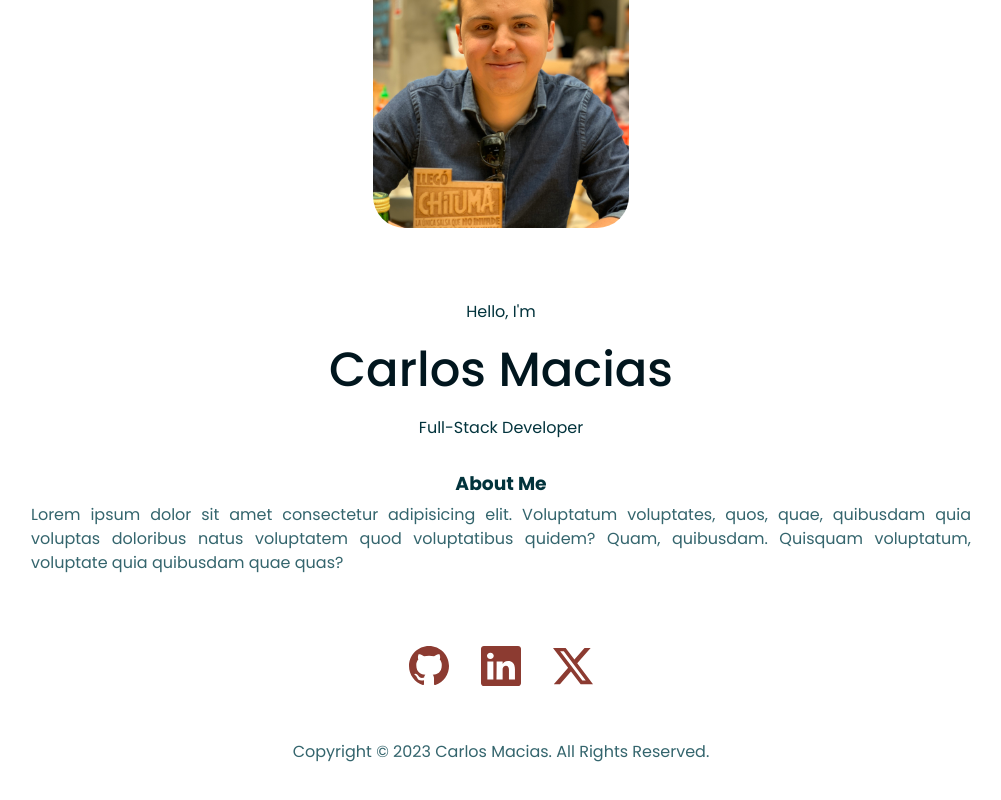
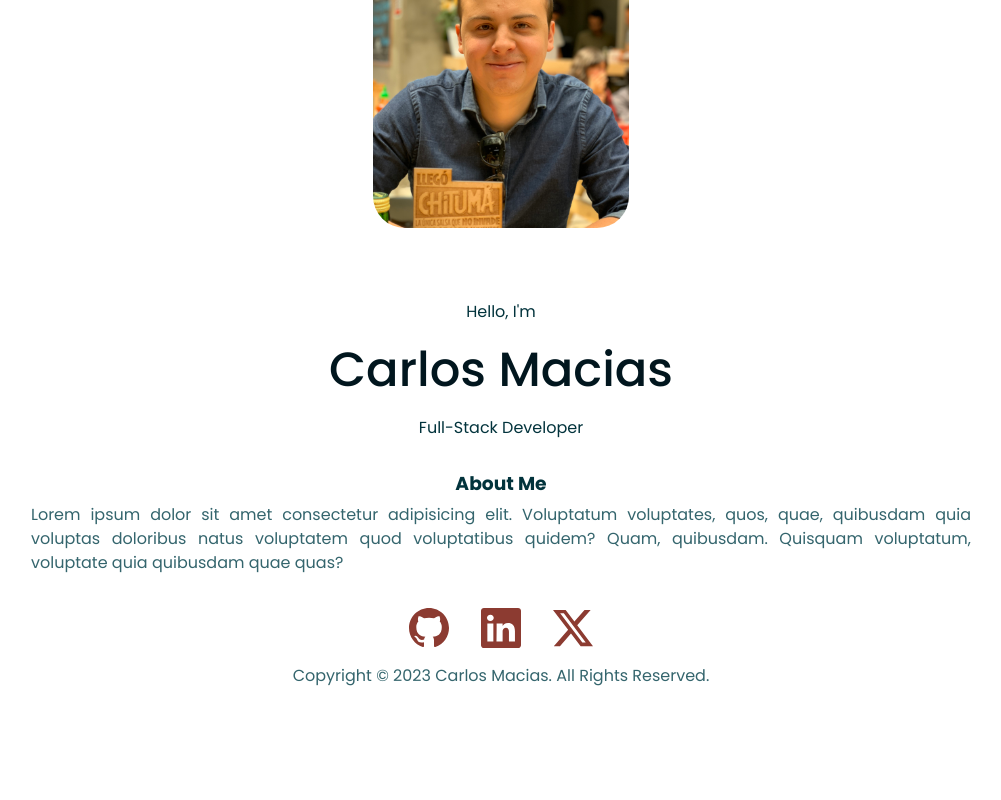
Before and after one commit to carlos-2mm/react-portfolio, a React (Vite) app: page / in a window 1280 px wide. Shown: the part 300-1100 px from the top of the page, without its empty margins (139-1140 px from the left). Built offline with nearby package versions, Linux system fonts and the light colour scheme.

Commit message:
feat(index.css): refactor css

```diff
--- a/src/components/Footer.jsx
+++ b/src/components/Footer.jsx
@@ -1,19 +1,27 @@
-import React from 'react';
-import {BsGithub,BsLinkedin,BsTwitterX} from "react-icons/bs";
+import React from "react";
+import { BsGithub, BsLinkedin, BsTwitterX } from "react-icons/bs";
 
 function Footer() {
   return (
-    <footer>
-      <nav>
-          <div className="nav-links-container">
-            <ul className="nav-links footer-links">
-              <li><a href="https://github.com/carlos-2mm"><BsGithub /></a></li>
-              <li><a href="https://linkedin.com/in/carlos-macias-m"><BsLinkedin /></a></li>
-              <li><a href="https://twitter.com/carlos_imm"><BsTwitterX /></a></li>
-            </ul>
-          </div>
-        </nav>
-        <p>Copyright &#169; 2023 Carlos Macias. All Rights Reserved.</p>
+    <footer className="nav-footer" id="footer">
+      <ul className="footer-links">
+        <li>
+          <a href="https://github.com/carlos-2mm">
+            <BsGithub />
+          </a>
+        </li>
+        <li>
+          <a href="https://linkedin.com/in/carlos-macias-m">
+            <BsLinkedin />
+          </a>
+        </li>
+        <li>
+          <a href="https://twitter.com/carlos_imm">
+            <BsTwitterX />
+          </a>
+        </li>
+      </ul>
+      <p>Copyright &#169; 2023 Carlos Macias. All Rights Reserved.</p>
     </footer>
   );
 }
--- a/src/components/Header.jsx
+++ b/src/components/Header.jsx
@@ -3,7 +3,7 @@ import Navbar from './Navbar';
 
 function Header({ currentPage, handlePageChange }) {
   return (
-    <header id='desktop-nav'>
+    <header className='desktop-nav'>
       <div className='logo'>Carlos Macias</div>
       <Navbar currentPage={currentPage} handlePageChange={handlePageChange} />
     </header>
--- a/src/components/Navbar.jsx
+++ b/src/components/Navbar.jsx
@@ -1,11 +1,10 @@
-function Navbar({ currentPage, handlePageChange }) {
+function Navbar({ handlePageChange }) {
     return (
       <ul className="nav-links">
         <li>
           <a
             href="#about"
             onClick={() => handlePageChange("About")}
-            className={currentPage === "About" ? "nav-link active" : "nav-link"}
           >
             About me
           </a>
@@ -14,9 +13,6 @@ function Navbar({ currentPage, handlePageChange }) {
           <a
             href="#portfolio"
             onClick={() => handlePageChange("Portfolio")}
-            className={
-              currentPage === "Portfolio" ? "nav-link active" : "nav-link"
-            }
           >
             Portfolio
           </a>
@@ -25,7 +21,6 @@ function Navbar({ currentPage, handlePageChange }) {
           <a
             href="#contact"
             onClick={() => handlePageChange("Contact")}
-            className={currentPage === "Contact" ? "nav-link active" : "nav-link"}
           >
             Contact
           </a>
@@ -34,7 +29,6 @@ function Navbar({ currentPage, handlePageChange }) {
           <a
             href="#resume"
             onClick={() => handlePageChange("Resume")}
-            className={currentPage === "Resume" ? "nav-link active" : "nav-link"}
           >
             Resume
           </a>
--- a/src/index.css
+++ b/src/index.css
@@ -74,20 +74,14 @@ a,
 /* header section */
 
 header {
-  position: sticky;
-  top: 0;
   display: flex;
   justify-content: space-around;
   align-items: center;
   height: 17vh;
 }
 
-header, nav,
 .nav-links {
   display: flex;
-}
-
-.nav-links {
   gap: 2rem;
   list-style: none;
   font-size: 1.5rem;
@@ -393,13 +387,12 @@ footer p {
   text-align: center;
 }
 
-nav {
-  justify-content: space-around;
+.footer-links {
+  display: flex;
+  list-style: none;
+  justify-content: center;
   align-items: center;
-  height: 17vh;
-}
-
-.footer-links {
+  gap: 2rem;
   font-size: 2.5rem;
 }
 
```
